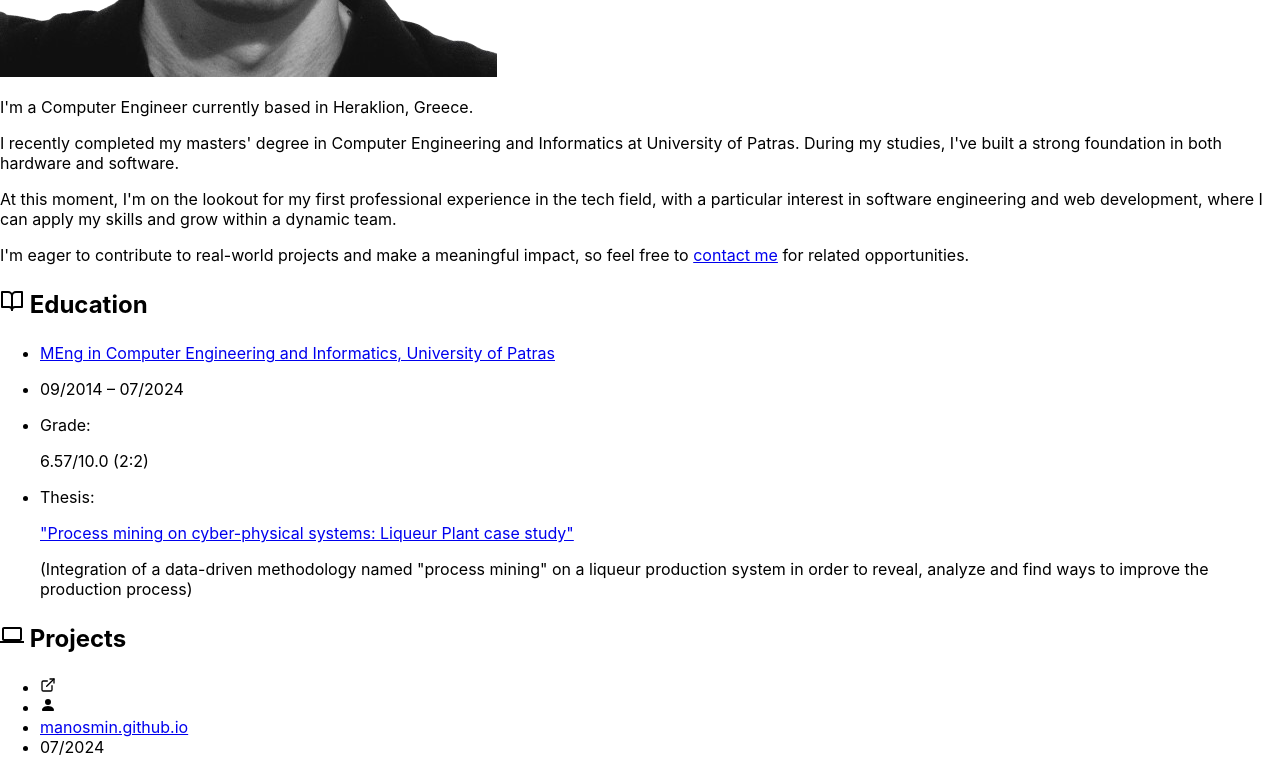
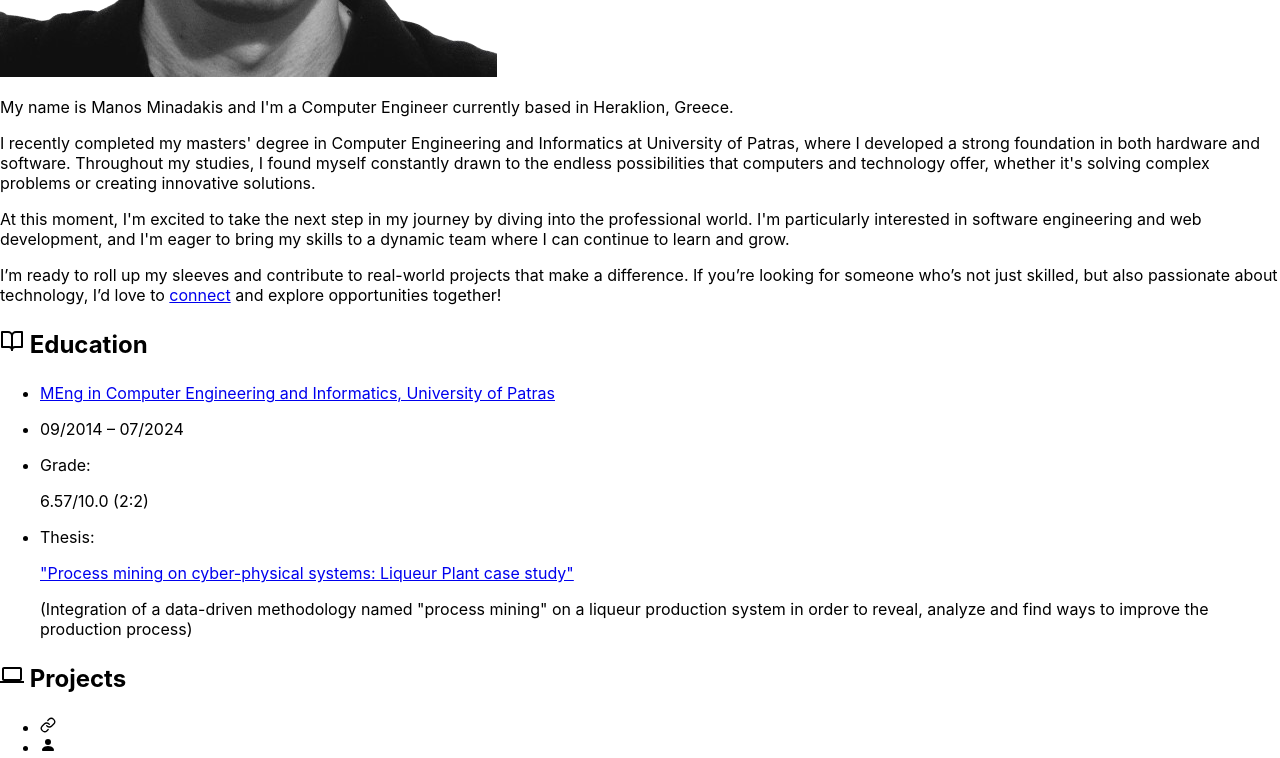
Before and after one commit to manosmin/manosmin.github.io, a React (Create React App) app: page / in a window 1280 px wide. Shown: the part 820-1578 px from the top of the page. Built offline with nearby package versions, Linux system fonts and the light colour scheme.

Commit message:
changed about me

```diff
--- a/src/components/About.js
+++ b/src/components/About.js
@@ -28,15 +28,15 @@ const About = () => {
         <div className="w-full flex mx-auto max-w-screen-lg flex-col items-center text-center mt-8 cursor-normal space-y-2"  >
             <img ref={containerRef2} src="/profile.png" id="profile-pic" alt="Profile" className={`border-2 bg-gray-300 dark:bg-gray-800 ${isVisible2 && 'animate-fade-in-down'} opacity-0 mb-4 border-gray-900 dark:border-gray-100 w-56 h-56 rounded-full shadow-lg`} style={{ "--delay": 0.2 + "s" }}  />
               <p ref={containerRef3} className={`${isVisible3 && 'animate-fade-in'} opacity-0`} style={{ "--delay": 0.4 + "s" }}>
-              I'm a Computer Engineer currently based in Heraklion, Greece.
+              My name is <span className='font-semibold'>Manos Minadakis</span> and I'm a Computer Engineer currently based in Heraklion, Greece.
               </p>
               <p ref={containerRef4} className={`${isVisible4 && 'animate-fade-in'} opacity-0`} style={{ "--delay": 0.4 + "s" }}>
-                I recently completed my masters' degree in Computer Engineering and Informatics at University of Patras. During my studies, I've built a strong foundation in both hardware and software.
+                I recently completed my masters' degree in Computer Engineering and Informatics at University of Patras, where I developed a strong foundation in both hardware and software. Throughout my studies, I found myself constantly drawn to the endless possibilities that computers and technology offer, whether it's solving complex problems or creating innovative solutions.
               </p>
               <p ref={containerRef5} className={`${isVisible5 && 'animate-fade-in'} opacity-0`} style={{ "--delay": 0.4 + "s" }}>
-                At this moment, I'm on the lookout for my first professional experience in the tech field, with a particular interest in software engineering and web development, where I can apply my skills and grow within a dynamic team.
+                At this moment, I'm excited to take the next step in my journey by diving into the professional world. I'm particularly interested in software engineering and web development, and I'm eager to bring my skills to a dynamic team where I can continue to learn and grow.
               </p>
-              <p ref={containerRef6} className={`${isVisible6 && 'animate-fade-in'} opacity-0`} style={{ "--delay": 0.4 + "s" }}>I'm eager to contribute to real-world projects and make a meaningful impact, so feel free to <a className="hover:underline" href="mailto:manosmin@hotmail.com">contact me</a> for related opportunities.</p>
+              <p ref={containerRef6} className={`${isVisible6 && 'animate-fade-in'} opacity-0`} style={{ "--delay": 0.4 + "s" }}>I’m ready to roll up my sleeves and contribute to real-world projects that make a difference. If you’re looking for someone who’s not just skilled, but also passionate about technology, I’d love to <a className="underline" href="mailto:manosmin@hotmail.com">connect</a> and explore opportunities together!</p>
         </div>
       </div>
   );
--- a/src/components/ProjectItem.js
+++ b/src/components/ProjectItem.js
@@ -1,6 +1,6 @@
 import React from 'react';
 import { useIsVisible } from '../App';
-import { FiExternalLink } from "react-icons/fi";
+import { FiLink } from "react-icons/fi";
 import { BsFillPeopleFill, BsPersonFill  } from "react-icons/bs";
 
 
@@ -10,7 +10,7 @@ function ProjectItem(props) {
 
   return (
     <ul ref={containerRef1} className={`${isVisible1 && (props.index % 2 !== 0 ? 'animate-slide-in' : 'animate-slide-in-left')} opacity-0 mt-4 list-none`} style={{ "--delay":  0.4 + "s" }}>
-        <li className='inline'>{props.myInfo.Icon}<FiExternalLink className='inline'/>&nbsp;</li>
+        <li className='inline'>{props.myInfo.Icon}<FiLink className='inline'/>&nbsp;</li>
         <li className='inline'>{props.myInfo.Team === 'Yes' ? <BsFillPeopleFill className='inline'/> : <BsPersonFill className='inline'/>}</li>
         <li><a rel="noopener noreferrer"
         target="_blank"
--- a/src/components/Projects.js
+++ b/src/components/Projects.js
@@ -16,25 +16,25 @@ function Projects() {
       Used: 'Node.js, Express.js, Passport.js, Leaflet.js, Chart.js, JavaScript, HTML, Bootstrap 4, MongoDB',
       Description: 'A website that helps users track and manage their potential exposure to virus carriers by crowd-sourcing data about their visits to various places in Patras, Greece.',
       Link: 'https://github.com/manosmin/ceid-web',
-      Date: '05/2022',
+      Date: '2022/05',
       Team: 'Yes'
     }
 
     const ProjectInfo2 = {
       Title: 'Movie Picker Web App',
-      Used: 'React.js, HTML, Bootstrap 5',
+      Used: 'React.js, Bootstrap 5',
       Description: 'A web application that uses a REST API to provide a search engine for movies, games, series etc.',
       Link: 'https://github.com/manosmin/movie-picker-app',
-      Date: '02/2024',
+      Date: '2024/02',
       Team: 'No'
     }
 
     const ProjectInfo3 = {
       Title: 'manosmin.github.io',
-      Used: 'React.js, HTML, Tailwind CSS',
+      Used: 'React.js, Tailwind CSS',
       Description: 'A fully responsive web page used as a personal portfolio, in order to showcase my education, experience, projects etc.',
       Link: 'https://github.com/manosmin/manosmin.github.io',
-      Date: '07/2024',
+      Date: '2024/07',
       Team: 'No'
     }
 
@@ -43,7 +43,7 @@ function Projects() {
       Used: 'Python',
       Description: 'Implementation of a decentralized index based on distributed hashing and its experimental evaluation using real data sets scraped from the web. Utilized Chord DHT and Pastry DHT routing algorithms for the implementation of peer-to-peer DHTs.',
       Link: 'https://github.com/el-maestro78/Decentralized-Systems-Technologies',
-      Date: '12/2023',
+      Date: '2023/12',
       Team: 'Yes'
     }
 
@@ -52,7 +52,7 @@ function Projects() {
       Used: 'Python',
       Description: 'Implementation of multidimensional data structures and their experimental evaluation in various operations, including inserting, deleting, updating and searching queries, using real data sets scraped from the web. Comparison of the following methods: K-D trees + LSH, Quad trees + LSH, Range trees + LSH, R-trees + LSH',
       Link: 'https://github.com/el-maestro78/Decentralized-Systems-Technologies',
-      Date: '09/2023',
+      Date: '2023/09',
       Team: 'Yes'
     }
 
@@ -79,7 +79,7 @@ function Projects() {
       Used: 'Assembly, C++, Microchip Studio',
       Description: 'Programming of an 8-bit AVR microcontroller to operate various smart tasks as highway intersection traffic lights, household appliance moving in empty spaces and house alarm system.',
       Link: 'https://github.com/manosmin/ceid-advanced-microprocessors',
-      Date: '05/2021',
+      Date: '2021/05',
       Team: 'Yes'
     }
 
@@ -93,7 +93,7 @@ function Projects() {
         </h2>
       </div>
       <div className='mt-8 cursor-normal space-y-4'>
-        {Projects.map((item, index) => ( <ProjectItem myInfo={item} index={index + 1} key={item.Title} /> ))}
+        {Projects.sort((a, b) => b.Date.localeCompare(a.Date)).map((item, index) => ( <ProjectItem myInfo={item} index={index + 1} key={item.Title} /> ))}
       </div>
     </div>
   )
```
